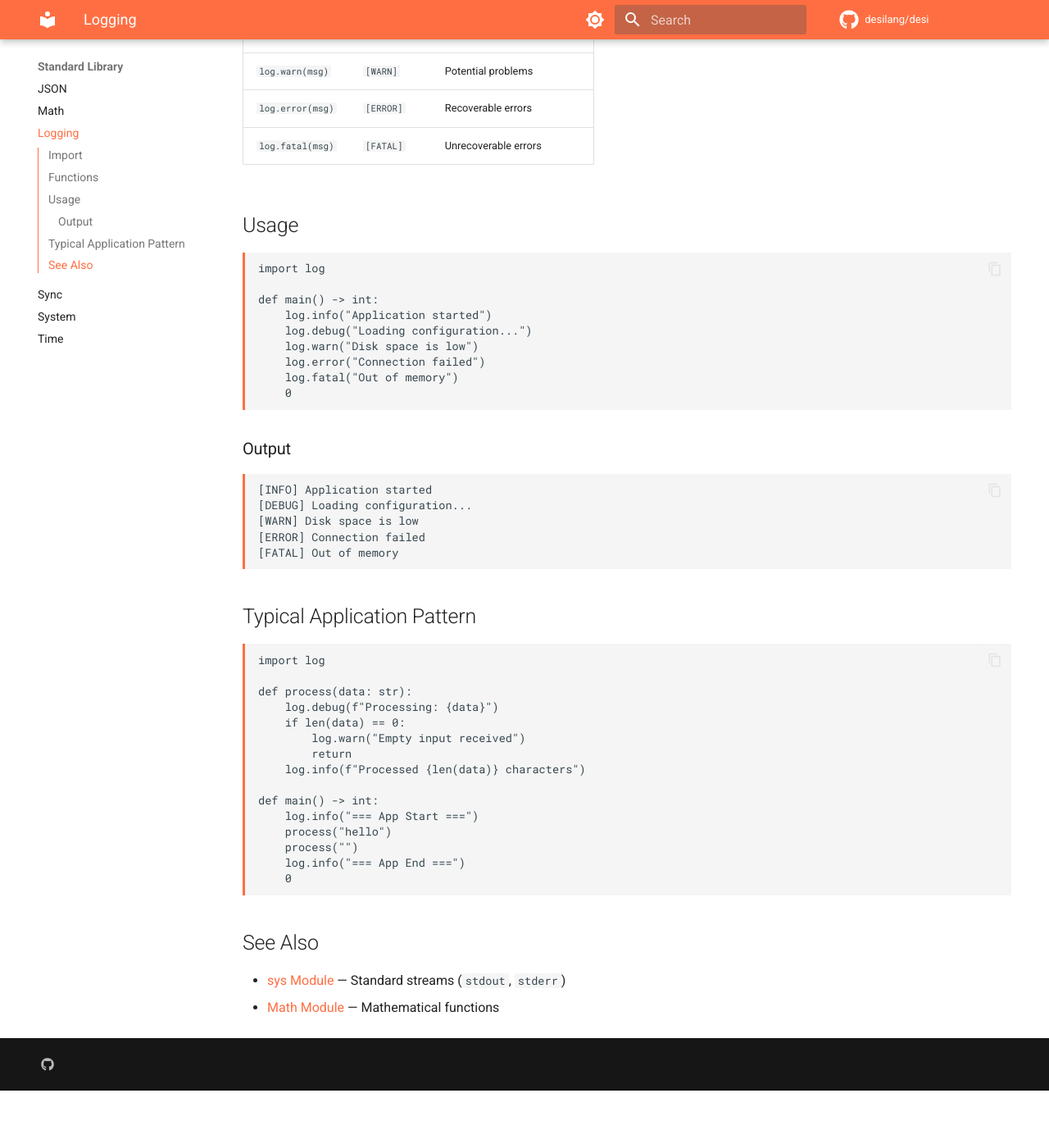
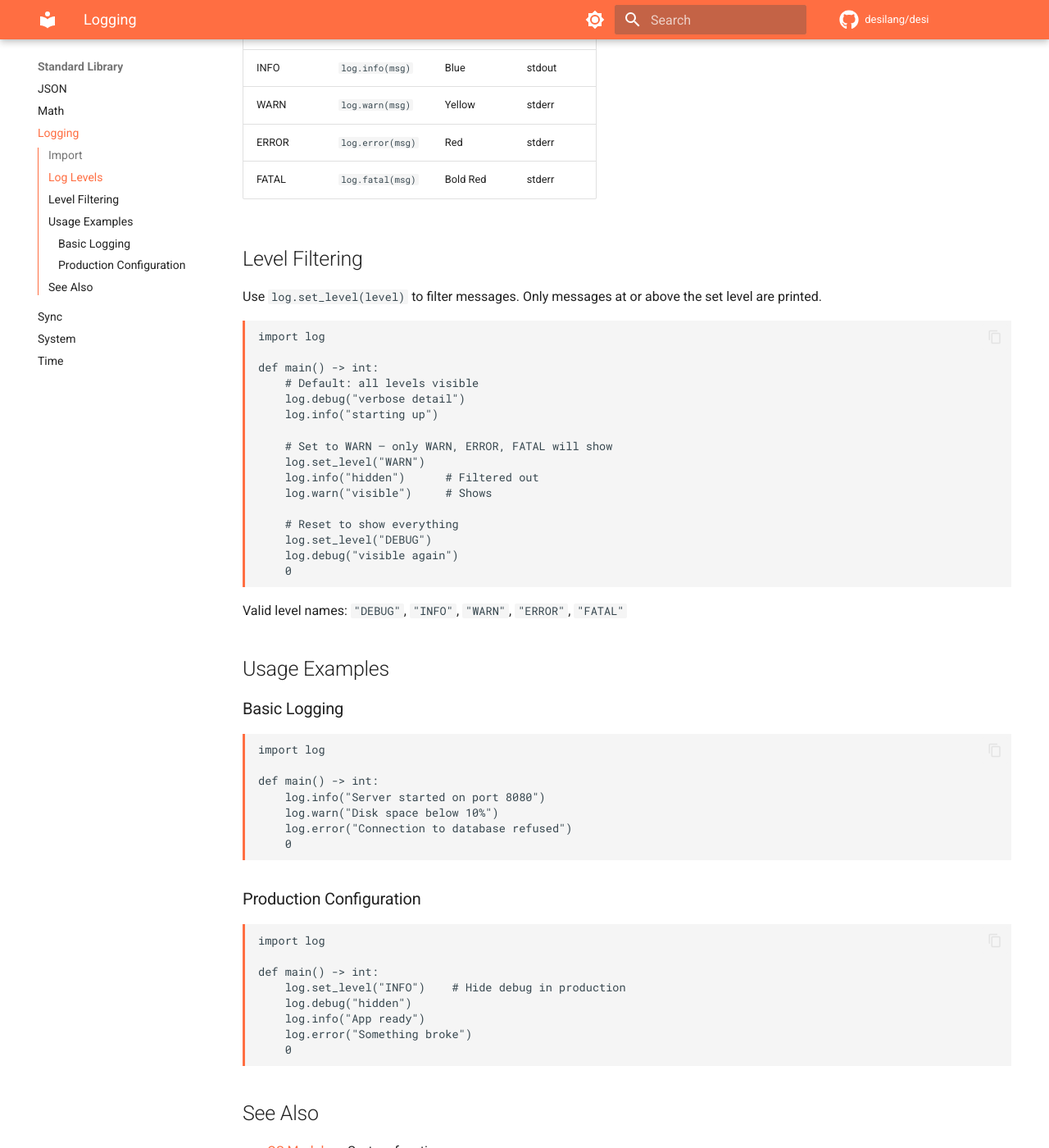
Before and after one commit to desilang/desi, an MkDocs documentation site: the page built from book/docs/stdlib/log.md, in a window 1280 px wide and 1400 px high, scrolled down 548 px. Shown: the whole window at 82% size. Built offline with MkDocs 1.6.1 and Material for MkDocs 9.7.7, drawn with Linux system fonts in a browser that asks for light colours; comment, search, counter and statistics services are not loaded; the version menu is left out; before the commit the page ends 1878 px from its top, so only the background shows below that; some of the changed text lies outside the part shown.

Commit message:
feat(stdlib): Add set_level() to log module with C-backed level filtering
- Create compiler/runtime/log.c with level state and ANSI colored output
- Update compiler/lib/log.desi to use C-backed wrappers for all 5 levels
- Add set_level(level) for runtime log filtering (DEBUG < INFO < WARN < ERROR < FATAL)
- Remove stale log_info/debug/warn/error functions from print.c
- Remove hardcoded log function interception from lower_call.go and emit_call.go
- Log calls now go through normal module import system
- DEBUG/INFO go to stdout, WARN/ERROR/FATAL go to stderr
- Update examples (236, 343) with set_level tests
- Update book docs with level table, filtering examples, production config
- All 385 tests pass on clean build

````diff
--- a/book/docs/stdlib/log.md
+++ b/book/docs/stdlib/log.md
@@ -1,6 +1,6 @@
 # Log Module
 
-The `log` module provides structured logging with level prefixes for different severity levels.
+The `log` module provides structured logging with ANSI colored output and level filtering.
 
 ## Import
 
@@ -8,61 +8,71 @@ The `log` module provides structured logging with level prefixes for different s
 import log
 ```
 
-## Functions
+## Log Levels
 
-| Function | Prefix | Use For |
-|----------|--------|---------|
-| `log.debug(msg)` | `[DEBUG]` | Verbose development details |
-| `log.info(msg)` | `[INFO]` | Normal application events |
-| `log.warn(msg)` | `[WARN]` | Potential problems |
-| `log.error(msg)` | `[ERROR]` | Recoverable errors |
-| `log.fatal(msg)` | `[FATAL]` | Unrecoverable errors |
+Levels from lowest to highest priority:
 
-## Usage
+| Level | Function | Color | Output |
+|-------|----------|-------|--------|
+| DEBUG | `log.debug(msg)` | Cyan | stdout |
+| INFO | `log.info(msg)` | Blue | stdout |
+| WARN | `log.warn(msg)` | Yellow | stderr |
+| ERROR | `log.error(msg)` | Red | stderr |
+| FATAL | `log.fatal(msg)` | Bold Red | stderr |
+
+## Level Filtering
+
+Use `log.set_level(level)` to filter messages. Only messages at or above the set level are printed.
 
 ```desi
 import log
 
 def main() -> int:
-    log.info("Application started")
-    log.debug("Loading configuration...")
-    log.warn("Disk space is low")
-    log.error("Connection failed")
-    log.fatal("Out of memory")
+    # Default: all levels visible
+    log.debug("verbose detail")
+    log.info("starting up")
+
+    # Set to WARN — only WARN, ERROR, FATAL will show
+    log.set_level("WARN")
+    log.info("hidden")      # Filtered out
+    log.warn("visible")     # Shows
+
+    # Reset to show everything
+    log.set_level("DEBUG")
+    log.debug("visible again")
     0
 ```
 
-### Output
+Valid level names: `"DEBUG"`, `"INFO"`, `"WARN"`, `"ERROR"`, `"FATAL"`
 
-```
-[INFO] Application started
-[DEBUG] Loading configuration...
-[WARN] Disk space is low
-[ERROR] Connection failed
-[FATAL] Out of memory
-```
+## Usage Examples
 
-## Typical Application Pattern
+### Basic Logging
 
 ```desi
 import log
 
-def process(data: str):
-    log.debug(f"Processing: {data}")
-    if len(data) == 0:
-        log.warn("Empty input received")
-        return
-    log.info(f"Processed {len(data)} characters")
+def main() -> int:
+    log.info("Server started on port 8080")
+    log.warn("Disk space below 10%")
+    log.error("Connection to database refused")
+    0
+```
+
+### Production Configuration
+
+```desi
+import log
 
 def main() -> int:
-    log.info("=== App Start ===")
-    process("hello")
-    process("")
-    log.info("=== App End ===")
+    log.set_level("INFO")    # Hide debug in production
+    log.debug("hidden")
+    log.info("App ready")
+    log.error("Something broke")
     0
 ```
 
 ## See Also
 
+- [OS Module](os.md) — System functions
 - [sys Module](sys.md) — Standard streams (`stdout`, `stderr`)
-- [Math Module](math.md) — Mathematical functions
````
Also changed, not shown: 7 other files.
